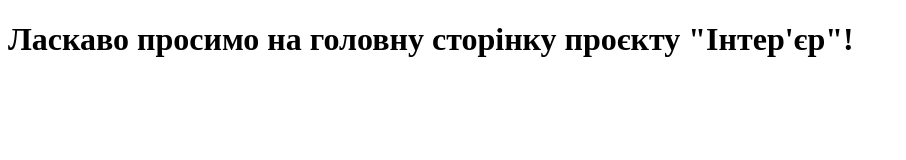
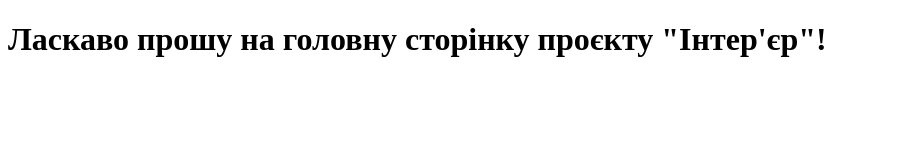
Before and after one commit to JOAHNLIU/lab1okr, a plain HTML site: page index.html in a window 1280 px wide. Shown: the whole page, without its empty margins (0-906 px from the left). Drawn offline with Linux system fonts and the light colour scheme.

Commit message:
Додав HTML-файли

```diff
--- a/index.html
+++ b/index.html
@@ -3,9 +3,9 @@
 <head>
     <meta charset="UTF-8">
     <title>Головна - Інтер'єр</title>
-    <meta name="author" content="Your Name">
+    <meta name="author" content="Ioann Liubchenko IA-24">
 </head>
 <body>
-    <h1>Ласкаво просимо на головну сторінку проєкту "Інтер'єр"!</h1>
+    <h1>Ласкаво прошу на головну сторінку проєкту "Інтер'єр"!</h1>
 </body>
 </html>
```
Also changed, not shown: about.html (+1 -1 lines), contact.html (+1 -1 lines), services.html (+1 -1 lines).
